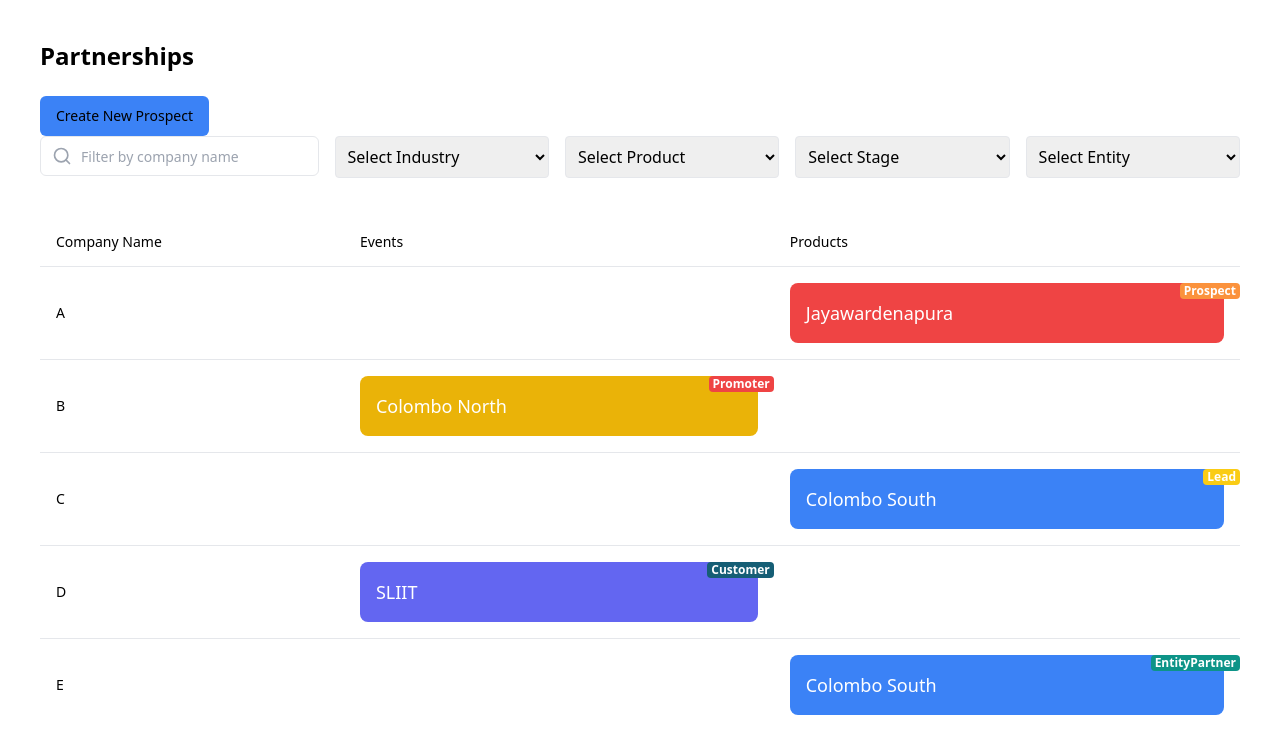
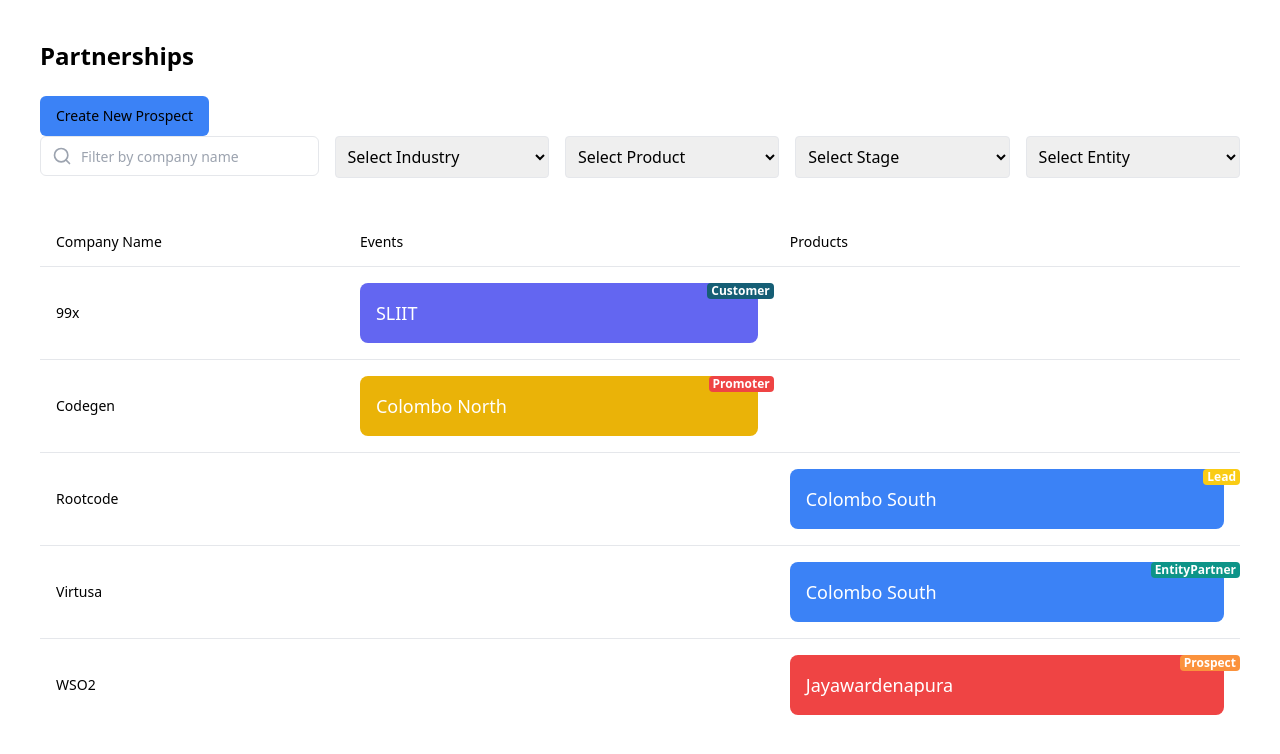
Before and after one commit to AIESEC-LK/CRM-2024-NextJS, a Next.js app: page /Prospects in a window 1280 px wide. Shown: the top 754 px of the page. Built offline with nearby package versions, Linux system fonts and the light colour scheme.

Commit message:
updated form

```diff
--- a/src/app/Prospects/page.tsx
+++ b/src/app/Prospects/page.tsx
@@ -18,7 +18,7 @@
   {
     id: 1,
     entity: "Jayawardenapura",
-    companyName: "A",
+    companyName: "WSO2",
     industry: "NGO",
     producttype: "IGTa",
     label: "Prospect",
@@ -27,7 +27,7 @@
   {
     id: 2,
     entity: "Colombo North",
-    companyName: "B",
+    companyName: "Codegen",
     industry: "Tourism",
     producttype: "IGTe",
     label: "Promoter",
@@ -36,8 +36,8 @@
   {
     id: 3,
     entity: "Colombo South",
-    companyName: "C",
-    industry: "Construction",
+    companyName: "Rootcode",
+    industry: "Apparel",
     producttype: "OGV",
     label: "Lead",
     partnership: "Products",
@@ -45,7 +45,7 @@
   {
     id: 4,
     entity: "SLIIT",
-    companyName: "D",
+    companyName: "99x",
     industry: "Health Services",
     producttype: "OGV",
     label: "Customer",
@@ -54,8 +54,8 @@
   {
     id: 5,
     entity: "Colombo South",
-    companyName: "E",
-    industry: "Cosmetics",
+    companyName: "Virtusa",
+    industry: "Beauty and cosmetics",
     producttype: "IGTe",
     label: "EntityPartner",
     partnership: "Products",
@@ -100,7 +100,7 @@
     Promoter: "bg-red-500 text-white",
     Customer: "bg-cyan-800 text-white",
     EntityPartner: "bg-teal-600 text-white",
-    Lead: "bg-yellow-400 text-white"
+    Lead: "bg-yellow-400 text-white",
   };
 
   const handleRowClick = (id: number) => {
@@ -108,7 +108,8 @@
   };
 
   // Filter prospects based on search term and other filters
-  const filteredProspects = prospects.filter((prospect) => {
+  const filteredProspects = prospects
+    .filter((prospect) => {
       const companyName = prospect.companyName
         ? prospect.companyName.toLowerCase()
         : "";
@@ -120,9 +121,14 @@
       const searchMatch = companyName.includes(searchTerm.toLowerCase());
 
       return (
-      searchMatch && industryMatch && productMatch && lableMatch && entityMatch
+        searchMatch &&
+        industryMatch &&
+        productMatch &&
+        lableMatch &&
+        entityMatch
       );
-  });
+    })
+    .sort((a, b) => a.companyName.localeCompare(b.companyName));
 
   return (
     <div className="container mx-auto p-10">
@@ -261,7 +267,9 @@
                 {prospect.partnership === "Events" && (
                   <>
                     <div
-                      className={`rounded-lg ${entityColors[prospect.entity]} text-white text-lg font-normal px-4 py-4`}
+                      className={`rounded-lg ${
+                        entityColors[prospect.entity]
+                      } text-white text-lg font-normal px-4 py-4`}
                     >
                       {prospect.entity}
                     </div>
@@ -274,23 +282,17 @@
                     </span>
                   </>
                 )}
-
                 {expandedEntity === prospect.id &&
                   prospect.partnership === "Events" && (
-                    <div className="flex flex-col space-y-2 mt-4">
-                      <div className="flex justify-center space-x-4">
-                        {productNames.map((product) => (
+                    <div className="flex justify-center mt-4">
                       <div
                         key={product}
                         className={`px-4 py-2 rounded-lg text-black ${
-                              product === prospect.producttype
-                                ? "bg-blue-500"
-                                : "bg-gray-300"
+                          product === prospect.producttype? "bg-blue-500": "bg-blue-500"
                         }`}
                       >
                         {product}
-                          </div>
-                        ))}
+                        Events
                       </div>
                     </div>
                   )}
@@ -301,7 +303,9 @@
                 {prospect.partnership === "Products" && (
                   <>
                     <div
-                      className={`rounded-lg ${entityColors[prospect.entity]} text-white text-lg font-normal px-4 py-4`}
+                      className={`rounded-lg ${
+                        entityColors[prospect.entity]
+                      } text-white text-lg font-normal px-4 py-4`}
                     >
                       {prospect.entity}
                     </div>
@@ -314,7 +318,6 @@
                     </span>
                   </>
                 )}
-
                 {expandedEntity === prospect.id &&
                   prospect.partnership === "Products" && (
                     <div className="flex flex-col space-y-2 mt-2">
--- a/src/app/api/prospects/search/route.tsx
+++ b/src/app/api/prospects/search/route.tsx
@@ -6,12 +6,9 @@
     const client = await clientPromise;
     const db = client.db("CRM");
 
-    const collections = await db.listCollections().toArray();
-    console.log("Available Collections:", collections);
-
     const { searchParams } = new URL(req.url);
     const companyName = searchParams.get("companyName");
-    console.log("Received companyName query:", companyName);
+    // console.log("Received companyName query:", companyName);
 
     if (!companyName) {
       return NextResponse.json(
@@ -23,7 +20,7 @@
     const requests = await db.collection("Prospects").find({
         companyName: { $regex: `^${companyName}`, $options: "i" },
       }).limit(10).toArray();
-      console.log("Fetched requests:", requests);
+    //   console.log("Fetched requests:", requests);
 
     return NextResponse.json(requests);
   } catch (e) {
--- a/src/app/dashboard/prospect/submit_request/page.tsx
+++ b/src/app/dashboard/prospect/submit_request/page.tsx
@@ -17,6 +17,9 @@
   });
   const [searchResults, setSearchResults] = useState<IRequest[]>([]);
   const [showDropdown, setShowDropdown] = useState(false);
+  console.log("Dropdown visibility:", showDropdown, "Search results:", searchResults);
+  // const [suggestedPartnership, setSuggestedPartnership] = useState("");
+
 
   const handleChange = (e: React.ChangeEvent<HTMLTextAreaElement | HTMLInputElement | HTMLSelectElement>) => {
     const { name, value } = e.target;
@@ -34,10 +37,9 @@
   const fetchCompanies = async (query: string) => {
     try {
       const res = await fetch(`/api/prospects/search?companyName=${query}`);
-      console.log("Fetching companies with query:", query);
       if (res.ok) {
         const data = await res.json();
-        console.log("Fetched data:", data);
+        // console.log("Fetched data:", data);
         setSearchResults(data);
         setShowDropdown(data.length > 0);
       }
@@ -66,6 +68,11 @@
       partnership: company.partnership || "",
     });
     setShowDropdown(false);
+    console.log("Updated Form Data:", formData);
+    // const suggestedPartnership =
+    // company.partnership === "event" ? "product" : "event";
+
+  // setSuggestedPartnership(suggestedPartnership);
   };
 
 
@@ -84,7 +91,7 @@
 
       if (res.ok) {
         // Handle success (e.g., display success message, reset form)
-        console.log("Form submitted successfully!");
+        // console.log("Form submitted successfully!");
       } else {
         // Handle error response
         console.error("Form submission failed.");
@@ -132,11 +139,16 @@
                   onClick={() => handleSelectCompany(result)}
                   className="p-2 cursor-pointer hover:bg-blue-500 hover:text-white"
                 >
-                  {result.companyName}
+                  {result.companyName} - Current Partnership: {result.partnership || "None"}
                 </li>
               ))}
             </ul>
-          )}-
+          )}
+          {/* {suggestedPartnership && (
+          <p className="text-sm text-gray-600 mt-1">
+            Suggested Partnership: Try a <strong>{suggestedPartnership}</strong> partnership.
+          </p>
+        )} */}
         </div>
         <div className="mb-4">
           <label htmlFor="companyAddress" className="block text-sm font-medium mb-1">
--- a/src/app/models/RequestTypes.ts
+++ b/src/app/models/RequestTypes.ts
@@ -11,4 +11,6 @@
     comment?: string;
     status: "pending" | "approved" | "declined";
     partnership: string;
+    dateAdded?: Date;
+    expireDate?: Date;
   }
```
Lines whose indentation alone changed are shown as unchanged.
